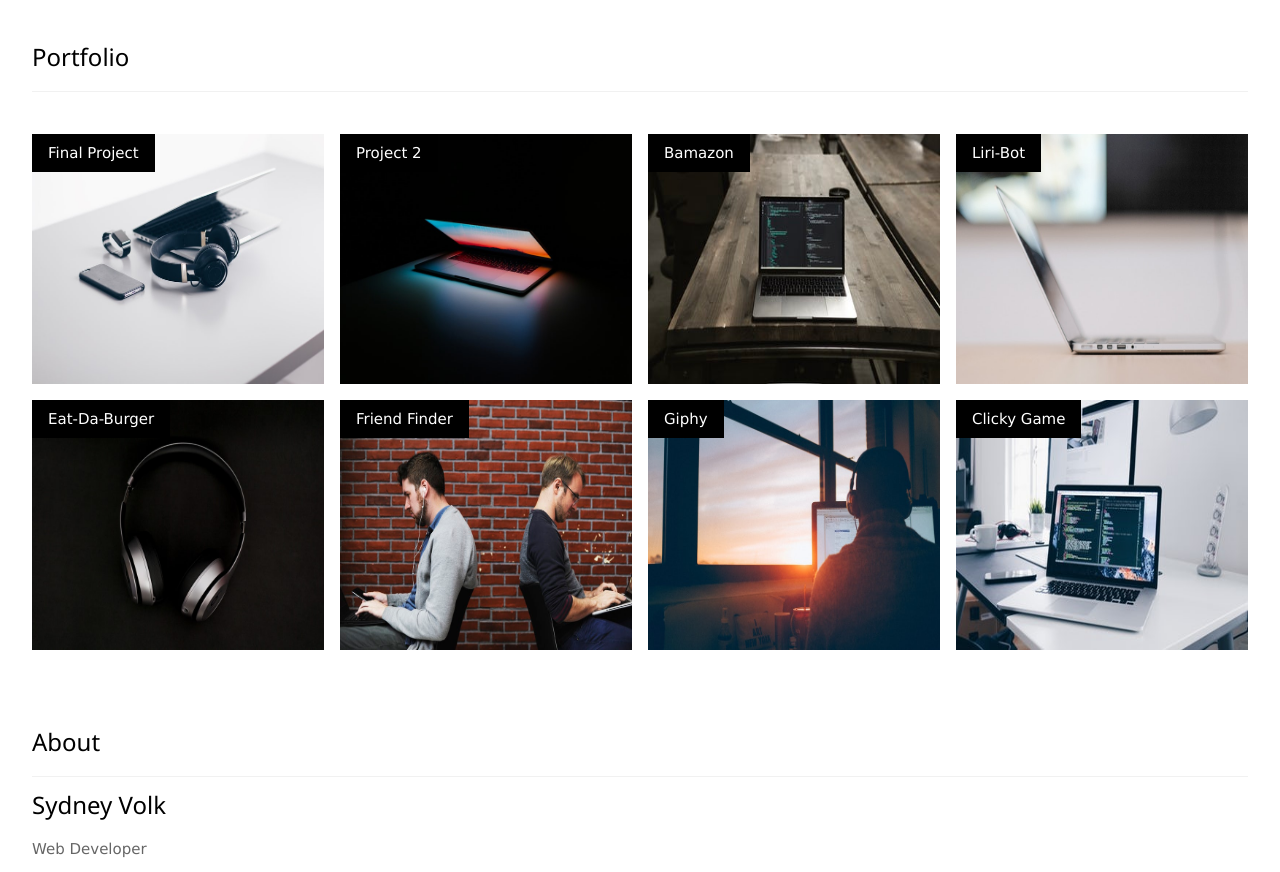
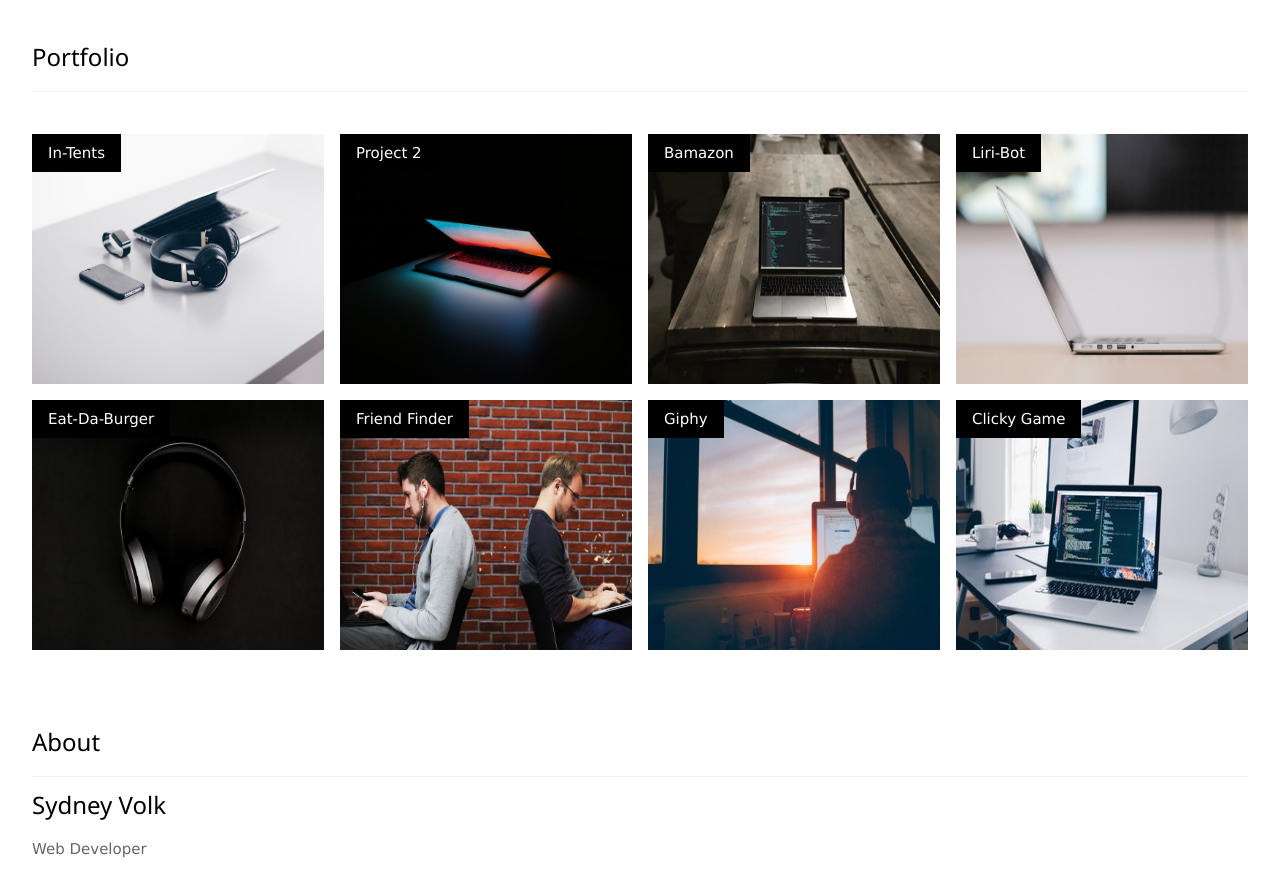
Before and after one commit to sydvish/Responsive-Portfolio, a plain HTML site: page index.html in a window 1280 px wide. Shown: the part 880-1752 px from the top of the page. Drawn offline with nearby package versions, Linux system fonts and the light colour scheme.

Commit message:
in-tents update

```diff
--- a/index.html
+++ b/index.html
@@ -75,7 +75,7 @@
         <div class="w3-col l3 m6 w3-margin-bottom project">
           <div class="w3-display-container">
             <div class="w3-display-topleft w3-black w3-padding project-title">
-              Final Project
+              In-Tents
               <div class="project-description">
                 <p>
                   In-Tents- an adventurers website built with React
```
